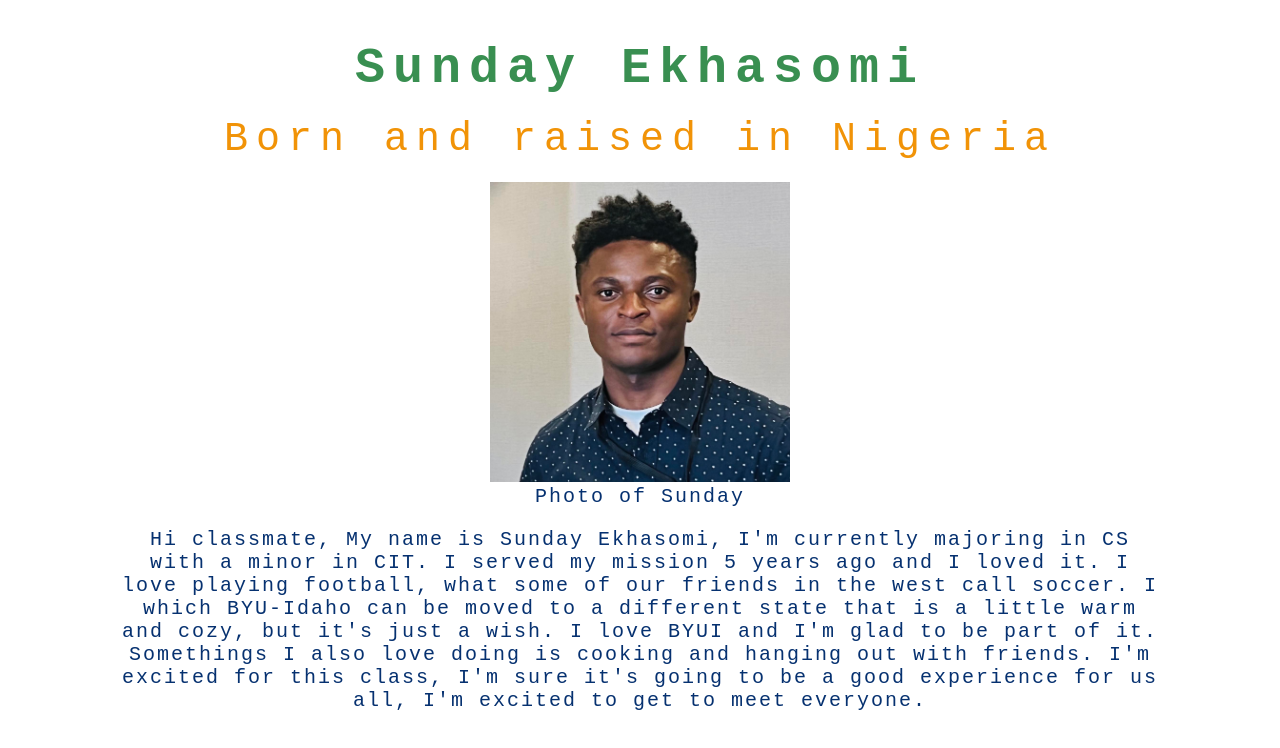
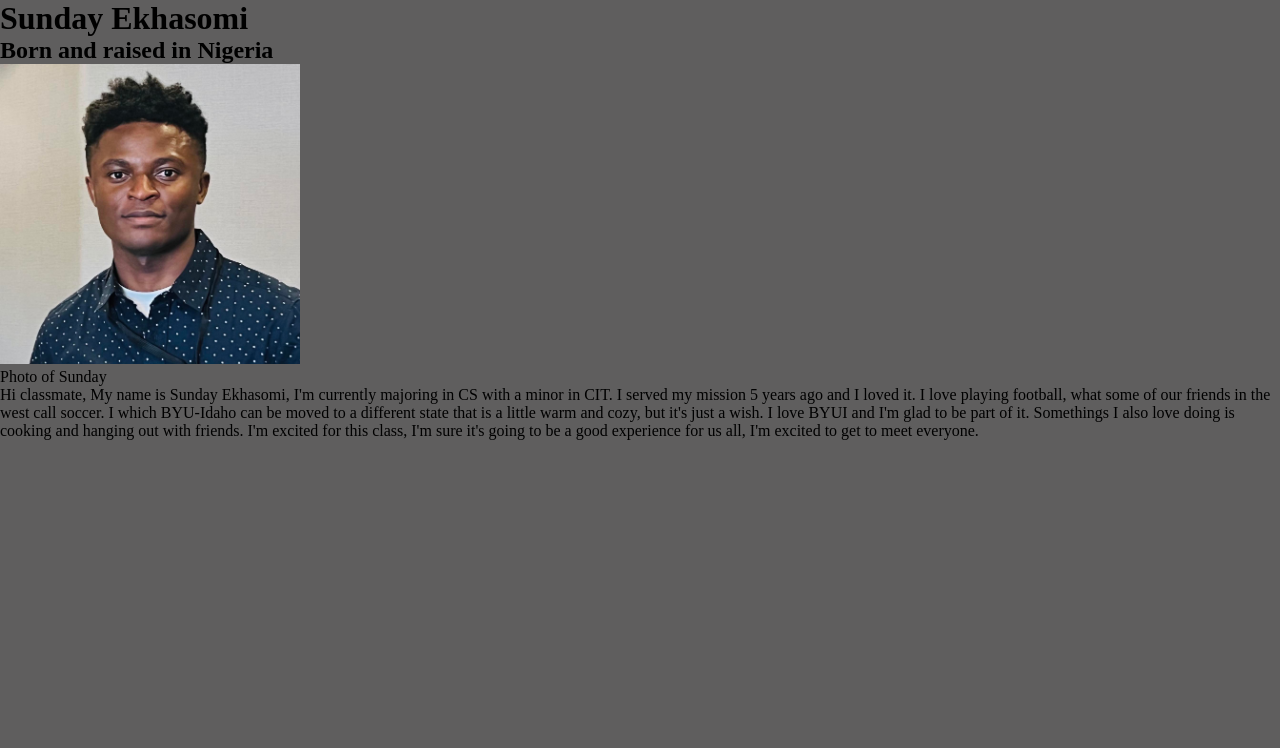
Before and after one commit to Ekhasomi-Sun19/WEB_FRONTEND_DESIGN, a plain HTML site: page about_me.html in a window 1280 px wide. Drawn offline with Linux system fonts and the light colour scheme.

Commit message:
Add files via upload

```diff
--- a/style.css
+++ b/style.css
@@ -1,48 +1,27 @@
-* {
-    margin: 0;
-    padding: 0;
+*{
+    margin: 0 auto;
+    padding: 0 auto;
     box-sizing: border-box;
 }
 
-html {
-    font-size: 10px;
+html, body{
+    height: 100%;
 }
 
-body {
-    background: url(images/sunset.jpg);
-    background-position: 0 1000px;
-    background-repeat: no-repeat;
-    font-family: 'Courier New', Courier, monospace;
+body{
+    background: #5f5e5e;
 }
 
-.container {
-    max-width: 1100px;
-    margin: 0 auto;
-    padding: 0 3rem;
-    margin-top: 4rem;
-    text-align: center;
+.Grid{
+    display: grid;
+    grid-template-columns: repeat(auto-fit, minmax(400px, 1fr));
+    grid-gap: 0%;
+    padding: 0 auto;
+    margin: 73px;
 }
 
-h1 {
-    color: #398f51;
-    font-size: 5rem;
-    font-weight: 700;
-    letter-spacing: 8px;
-    margin-bottom: 2rem;
+.Grid img{
+    width: 100%;
+    border-radius: 50%;
+    border: 15px solid rgb(54, 54, 54)
 }
-
-h2 {
-    color: #f19307;
-    font-size: 4rem;
-    font-weight: 400;
-    letter-spacing: 8px;
-    margin-bottom: 2rem;
-}
-
-p {
-    color: #063170;
-    font-size: 2rem;
-    font-weight: 300;
-    letter-spacing: 2px;
-    margin-bottom: 2rem;
-}
```
Also changed, not shown: index.html (added, +22 -0 lines), Back_Image.jpg (added), Desk.jpg (added), Graphic.png (added), Overlay.jpg (added), Person.jpg (added).
